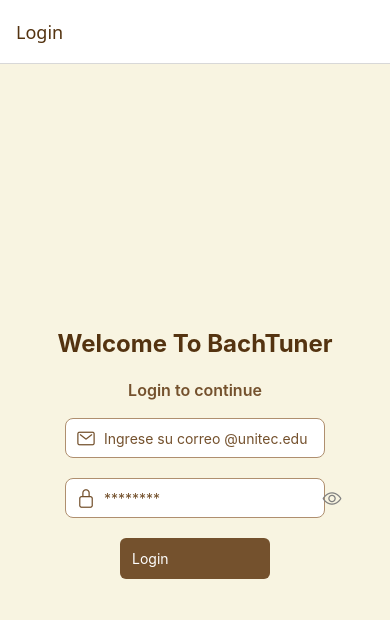
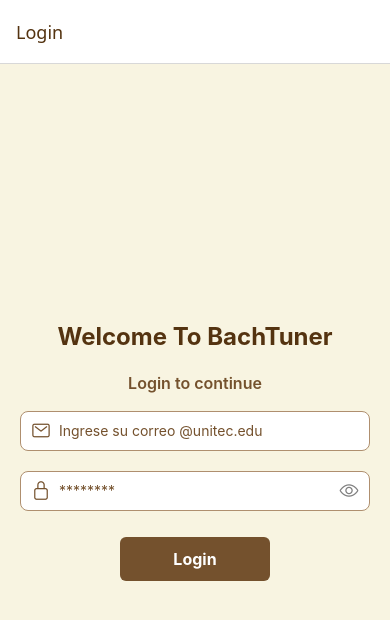
Before and after one commit to DoubleGG1505/BachTunerProject, a React Native app: screen /Profile in a window 390 px wide. Shown: the top 620 px of the page. Built offline with nearby package versions, Linux system fonts and the light colour scheme.

Commit message:
Arreglar CUstomButton

```diff
--- a/App.tsx
+++ b/App.tsx
@@ -4,6 +4,8 @@
 import { ThemeProvider, useAppTheme } from "./src/context/ThemeContext";
 import { StatusBar } from "expo-status-bar";
 import { SafeAreaProvider } from "react-native-safe-area-context";
+import {Provider} from "react-redux";
+import {store} from "./src/store/index";
 
 function MainApp() {
   const { theme,mode } = useAppTheme();
@@ -21,8 +23,10 @@
 
 export default function App() {
   return (
+    <Provider store={store}>
     <ThemeProvider>
       <MainApp />
     </ThemeProvider>
+    </Provider>
   );
 }
--- a/src/components/CustomButton.tsx
+++ b/src/components/CustomButton.tsx
@@ -1,47 +1,70 @@
-import { Text,Button,StyleSheet,View,TouchableOpacity } from "react-native";
+import { Text, StyleSheet, View, ViewStyle, TouchableOpacity } from "react-native";
+import { useAppTheme } from "../context/ThemeContext";
+import React from "react";
+import { Ionicons } from "@expo/vector-icons";
 
-type CustomButtonProps={
-title:string;
+
+
+type CustomButtonProps = {
+    title: string;
     onPress: () => void;
     disabled?: boolean;
-    variant?: "switch" | "save" | "danger";
+    variant?: "switch" | "save" | "danger" | "outline";
+    icon?: keyof typeof Ionicons.glyphMap;
+    style?: ViewStyle;
 };
 
-export default function CustomButton({ title, onPress, disabled = false, variant = "switch" }: CustomButtonProps) {
-    const styles = getStyles(variant);
+export default function CustomButton({ title, onPress, disabled = false, variant = "switch", icon, style }: CustomButtonProps) {
+    const { theme } = useAppTheme();
+    const isOutline = variant === 'outline';
+
+    let buttonColor = theme.primary;
+    if (variant === 'save') buttonColor = '#E63946';
+    if (variant === 'danger') buttonColor = '#FED24F';
+    if (isOutline) buttonColor = 'transparent';
 
     return (
-        <TouchableOpacity style={[styles.button, disabled ? styles.buttonPressed : null]} onPress={onPress} disabled={disabled}>
-            <Text style={styles.buttonText}>{title}</Text>
+        <TouchableOpacity
+            activeOpacity={0.8}
+            onPress={onPress}
+            disabled={disabled}
+            style={[styles.button, { backgroundColor: buttonColor },
+            isOutline && { borderWidth: 1.5, borderColor: theme.primary },
+            disabled && styles.buttonDisabled,
+                style
+            ]}
+        >
+            <View style={styles.content}>
+                {icon && (<Ionicons name={icon} size={20} color={isOutline ? theme.primary : '#FFFFFF'} style={styles.icon} />)}
+
+                <Text style={[styles.buttonText, { color: isOutline ? theme.primary : '#FFFFFF' }]}>{title}</Text>
+            </View>
         </TouchableOpacity>
     );
 }
 
-const getStyles = (variant: "switch" | "save" | "danger") =>
-    StyleSheet.create({
-        container: {
-            //backgroundColor: '#007AFF',
-        },
-
-        TouchableOpacity: {
-            backgroundColor: '#007AFF',
-            padding: 10,
-            borderRadius: 5,
-        },
+const styles = StyleSheet.create({
     button: {
-            backgroundColor: variant === "switch" ? '#74512D' :
-                variant === "save" ? '#E63946' : '#FED24F',
         width: 150,
         padding: 12,
         borderRadius: 6,
+        justifyContent: 'center',
+        alignItems: 'center',
+        marginVertical: 6,
     },
-
-        buttonPressed: {
-            padding: 10,
-            borderRadius: 5,
-            backgroundColor: '#406994',
+    buttonDisabled: {
+        opacity: 0.5,
+    },
+    content: {
+        flexDirection: 'row',
+        alignItems: 'center',
+        justifyContent: 'center',
+    },
+    icon: {
+        marginRight: 8,
     },
     buttonText: {
-            color: variant === "switch" ? "white" : "black"
+        fontSize: 16,
+        fontWeight: 'bold',
     }
 });
--- a/src/screens/Login.tsx
+++ b/src/screens/Login.tsx
@@ -4,6 +4,9 @@
 import CustomInput from "../components/CustomInput";
 import CustomCheckbox from "../components/CustomCheckbox";
 import { useAppTheme } from "../context/ThemeContext";
+import {useDispatch} from "react-redux";
+import {loginUser} from "../store/slices/userSlice";
+
 
 export default function Login({ navigation }: any) {
     const [email, setEmail] = useState("");
@@ -11,6 +14,7 @@
     const [emailInvalid, setEmailInvalid] = useState("");
     const [passwordInvalid, setPasswordInvalid] = useState("");
     const {theme} = useAppTheme();
+    const dispatch = useDispatch();
 
    const handleLogin = () => {
     setEmailInvalid("");
@@ -32,6 +36,9 @@
     }
 
     if (!hasError) {
+
+dispatch(loginUser({name: "Violinista", lastName:"",email:email}));
+
         navigation.navigate('UserTabs', { screen: 'Home' });
     }
 };
--- a/src/screens/features/user-settings/Profile.tsx
+++ b/src/screens/features/user-settings/Profile.tsx
@@ -1,19 +1,108 @@
 import { View, Text, StyleSheet } from 'react-native';
 import { useAppTheme } from '../../../context/ThemeContext';
 import CustomButton from '../../../components/CustomButton';
+import CustomInput from '../../../components/CustomInput';
+import { useState,useEffect } from 'react';
+import {useSelector,useDispatch} from 'react-redux';
+import { RootState } from '../../../store';
+import {updateProfile,logoutUser} from '../../.././store/slices/userSlice';
 
 export default function Profile({ navigation }: any) {
   const { theme, mode, toggleTheme } = useAppTheme();
+  const dispatch = useDispatch();
+
+  const userData = useSelector((state: RootState) => state.user.data);
+
+const[isEditing, setIsEditing] = useState(false);
+  const [name, setName] = useState("");
+  const [lastName, setLastName] = useState("");
+const [bio, setBio] = useState("");
+
+
+useEffect(() => {
+  if (userData) {
+    setName(userData.name);
+    setLastName(userData.lastName);
+  }
+}, [userData]);
+
+const handleSave = () => {
+  if (userData) {
+dispatch(updateProfile({name:name, lastName:lastName, email:userData.email, bio:userData.bio}));
+setIsEditing(false);
+  }
+};
+
+const handleLogout = () => {
+dispatch(logoutUser());
+
+navigation.reset({
+  index: 0,
+  routes: [{ name: 'Login' }],
+});
+};
+
+
 
   return (
     <View style={[styles.container, { backgroundColor: theme.background }]}>
-      <Text style={[styles.title, { color: theme.title }]}>BachTuner Home</Text>
+      <Text style={[styles.title, { color: theme.title }]}>Settings de {userData?.name || "Usuario"}</Text>
 
+<View style={styles.form}>
+      <CustomInput
+      values={name}
+      placeholder="Ingrese su nombre"
+      OnChangeText={setName}
+      type="text"
+      editable={isEditing}
+      />
+
+<CustomInput
+      values={lastName}
+      placeholder="Ingrese su apellido"
+      OnChangeText={setLastName}
+      type="text"
+      editable={isEditing}
+      />
+
+<CustomInput
+      values={bio}
+      placeholder="Ingrese una descripcion"
+      OnChangeText={setBio}
+      type="text"
+      editable={isEditing}
+      />
+
+{isEditing ? (
+            <CustomButton
+              title="Guardar"
+              icon='save-outline'
+              onPress={handleSave}
+              style={{ flex: 1 }}
+            />
+          ) : (
+            <CustomButton
+              title="Editar"
+              icon='pencil-outline'
+              onPress={() => setIsEditing(true)}
+              style={{ flex: 1 }}
+            />
+          )}
+
+</View>
+
+<View style={styles.bottomSection}>
 
       <CustomButton
         title={`Cambiar a Tema ${mode === 'light' ? 'Oscuro' : 'Claro'}`}
         onPress={toggleTheme}
       />
+
+      <CustomButton
+        title="Cerrar Sesion"
+        onPress={handleLogout}
+          variant="save" />
+      </View>
     </View>
   );
 }
@@ -21,13 +110,25 @@
 const styles = StyleSheet.create({
   container: {
     flex: 1,
-    alignItems: 'center',
-    justifyContent: 'center',
+    alignItems: "center",
+    justifyContent: "center",
     padding: 20,
+    gap: 12,
   },
   title: {
-    fontSize: 22,
-    fontWeight: 'bold',
-    marginBottom: 16,
+    fontSize: 24,
+    fontWeight: "bold",
+    marginBottom: 4,
   },
+  form: {
+    width: "100%",
+    alignItems: "center",
+    gap: 8,
+  },
+  bottomSection: {
+    width: "100%",
+    alignItems: "center",
+    marginTop: 40,
+    gap: 12,
+  }
 });
--- /dev/null
+++ b/src/store/index.ts
@@ -0,0 +1,12 @@
+import { configureStore } from '@reduxjs/toolkit';
+import userReducer from './slices/userSlice';
+
+export const store = configureStore({
+  reducer: {
+    user: userReducer,
+
+  },
+});
+
+export type RootState = ReturnType<typeof store.getState>;
+export type AppDispatch = typeof store.dispatch;
--- /dev/null
+++ b/src/store/slices/userSlice.ts
@@ -0,0 +1,47 @@
+import { createSlice, PayloadAction } from '@reduxjs/toolkit';
+
+export interface UserData {
+  name: string;
+  lastName: string;
+  email: string;
+  bio: string;
+}
+
+interface UserState {
+  data: UserData | null;
+  isLoggedIn: boolean;
+}
+
+const initialState: UserState = {
+  data: null,
+  isLoggedIn: false,
+};
+
+const userSlice = createSlice({
+  name: 'user',
+  initialState,
+  reducers: {
+    loginUser: (state, action: PayloadAction<{ name: string; lastName: string; email: string }>) => {
+      state.data = {
+        name: action.payload.name,
+        lastName:action.payload.lastName,
+        email: action.payload.email,
+        bio: 'Soy un violinista en BachTuner :D'
+      };
+      state.isLoggedIn = true;
+      console.log(' [Redux] Sesion iniciada. Datos guardados en estado: ', state.data);
+    },
+    updateProfile: (state, action: PayloadAction<UserData>) => {
+      state.data = action.payload;
+      console.log('[Redux] Perfil actualizado correctamente: ', state.data);
+    },
+    logoutUser: (state) => {
+      state.data = null;
+      state.isLoggedIn = false;
+      console.log('[Redux] Sesion Cerrada. Estado limpiado.');
+    },
+  },
+});
+
+export const { loginUser, updateProfile, logoutUser } = userSlice.actions;
+export default userSlice.reducer;
--- a/src/theme/colors.ts
+++ b/src/theme/colors.ts
@@ -8,6 +8,7 @@
   primary: '#74512D',
   accent: '#AF8F6F',
   error: '#C0392B',
+  button:'#74512D'
 };
 
 export const darkColors = {
@@ -20,6 +21,7 @@
   primary: '#AF8F6F',
   accent: '#74512D',
   error: '#E74C3C',
+  button:'#74512D'
 };
 
 export type ThemeColors = typeof lightColors | typeof darkColors;
```
Also changed, not shown: src/components/CustomBackground.tsx (deleted, +0 -39 lines), src/components/CustomInput.tsx (+21 -11 lines). Lines whose indentation alone changed are shown as unchanged.
